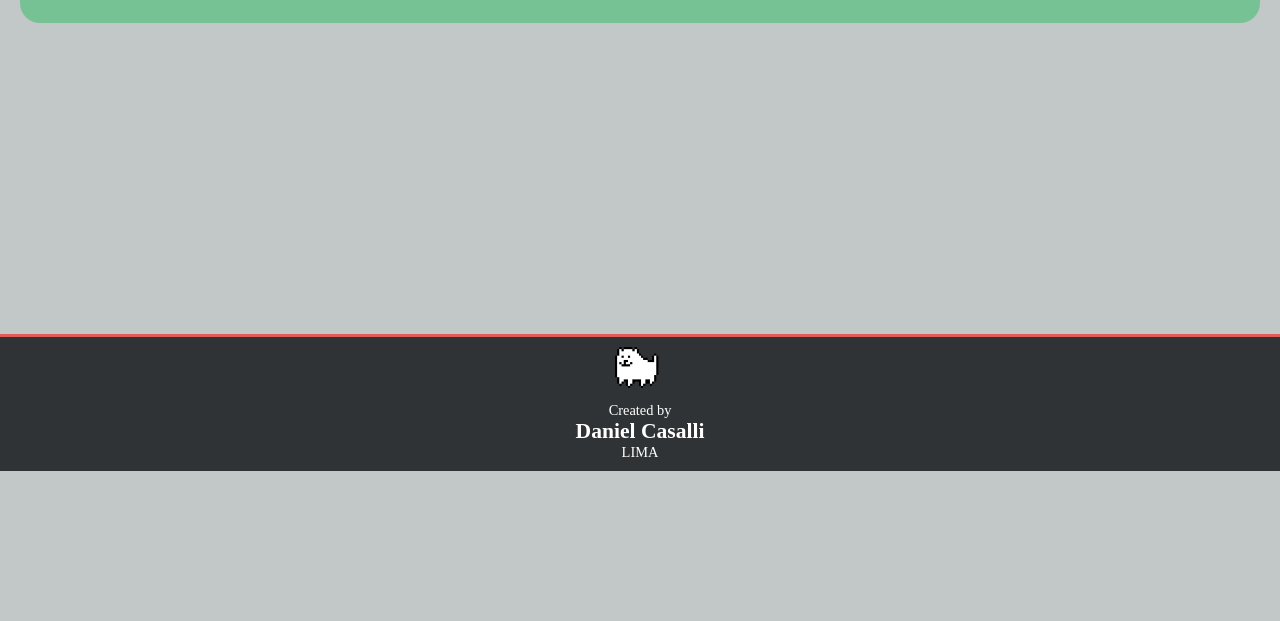
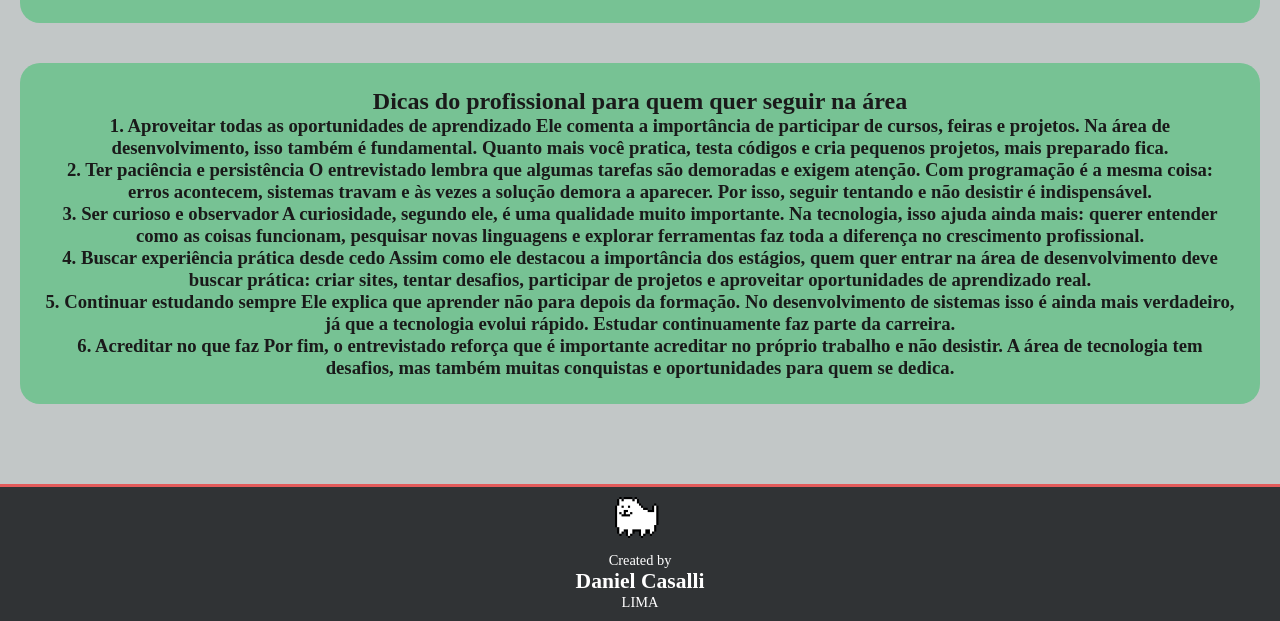
Before and after one commit to daniel-casalli02/Entrevista, a plain HTML site: page pages/entrevista.html in a window 1280 px wide. Shown: the part 329-950 px from the top of the page. Before the commit the page ends 800 px from the top, so only its background shows below. Drawn offline with Linux system fonts and the light colour scheme.

Commit message:
finaliza ultimos toques

```diff
--- a/assets/css/style.css
+++ b/assets/css/style.css
@@ -85,6 +85,11 @@ footer a:hover {
     margin: 50px;
 }
 
+.entrevistaa{
+    margin: 50px;
+    width: 50px;
+}
+
 main {
     flex: 1;
     padding: 40px 20px;
@@ -110,6 +115,15 @@ main {
 }
 
 .resumo{
+    text-align: center;
+    max-width: 400;
+    margin: 40px auto;
+    background-color: #77c294;
+    padding: 25px;
+    border-radius: 20px;
+}
+
+.dicas{
     text-align: center;
     max-width: 400;
     margin: 40px auto;
--- a/pages/entrevista.html
+++ b/pages/entrevista.html
@@ -1,11 +1,13 @@
 <!DOCTYPE html>
 <html lang="pt-br">
+
 <head>
     <meta charset="UTF-8">
     <meta name="viewport" content="width=device-width, initial-scale=1.0">
     <title>Entrevista</title>
     <link rel="stylesheet" href="../assets/css/style.css">
 </head>
+
 <body>
     <header>
         <img src="../assets/img/undertale.png" alt="coracao" class="coracao-header">
@@ -26,14 +28,49 @@
         <section class="introducao">
             <h2>Entrevista Completa</h2>
 
-            <h3><a href="https://1drv.ms/w/c/d0d6fc0d85d11cee/Edi-yd1sMVpCrjvuYn1JgH8BtZd0jMhJUoW2r5qmz07-Mg?e=zsmsJd">Entrevista</a></h3>
+            <h3><a class="entrevistaa"
+                    href="https://1drv.ms/w/c/d0d6fc0d85d11cee/Edi-yd1sMVpCrjvuYn1JgH8BtZd0jMhJUoW2r5qmz07-Mg?e=zsmsJd">Entrevista</a>
+            </h3>
+        </section>
+
+        <section class="dicas">
+            <h1>Dicas do profissional para quem quer seguir na área</h1>
+            <h3>1. Aproveitar todas as oportunidades de aprendizado
+                Ele comenta a importância de participar de cursos, feiras e projetos. Na área de desenvolvimento, isso
+                também é fundamental. Quanto mais você pratica, testa códigos e cria pequenos projetos, mais preparado
+                fica.
+            </h3>
+            <h3>2. Ter paciência e persistência
+                O entrevistado lembra que algumas tarefas são demoradas e exigem atenção. Com programação é a mesma
+                coisa: erros acontecem, sistemas travam e às vezes a solução demora a aparecer. Por isso, seguir
+                tentando e não desistir é indispensável.
+            </h3>
+            <h3>3. Ser curioso e observador
+                A curiosidade, segundo ele, é uma qualidade muito importante. Na tecnologia, isso ajuda ainda mais:
+                querer entender como as coisas funcionam, pesquisar novas linguagens e explorar ferramentas faz toda a
+                diferença no crescimento profissional.
+            </h3>
+            <h3>4. Buscar experiência prática desde cedo
+                Assim como ele destacou a importância dos estágios, quem quer entrar na área de desenvolvimento deve
+                buscar prática: criar sites, tentar desafios, participar de projetos e aproveitar oportunidades de
+                aprendizado real.
+            </h3>
+            <h3>5. Continuar estudando sempre
+                Ele explica que aprender não para depois da formação. No desenvolvimento de sistemas isso é ainda mais
+                verdadeiro, já que a tecnologia evolui rápido. Estudar continuamente faz parte da carreira.
+            </h3>
+            <h3>6. Acreditar no que faz
+                Por fim, o entrevistado reforça que é importante acreditar no próprio trabalho e não desistir. A área de
+                tecnologia tem desafios, mas também muitas conquistas e oportunidades para quem se dedica.</h3>
         </section>
 
     </main>
 
     <footer>
         <img src="../assets/img/dog.png" alt="dog" class="dog-footer">
-        <p>Created by <h2>Daniel Casalli</h2> LIMA</p>
+        <p>Created by
+        <h2>Daniel Casalli</h2> LIMA</p>
     </footer>
 </body>
+
 </html>
```
